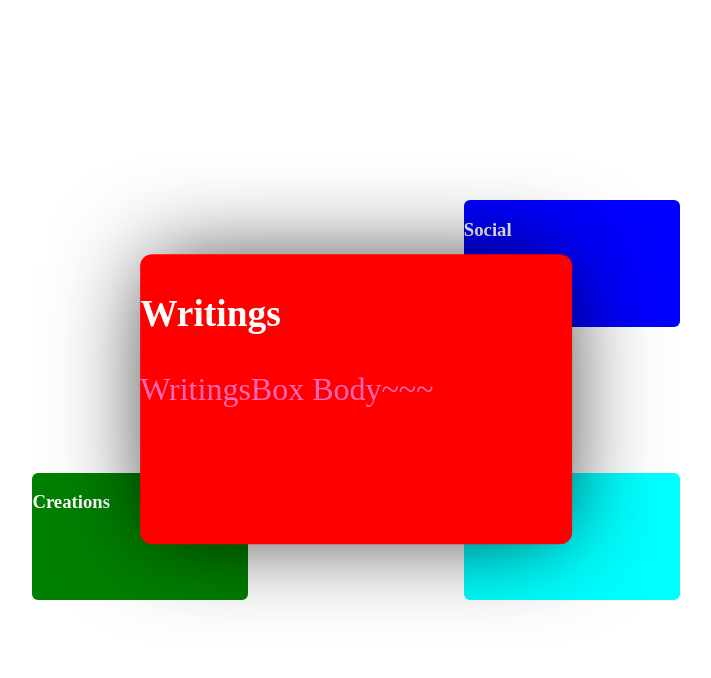
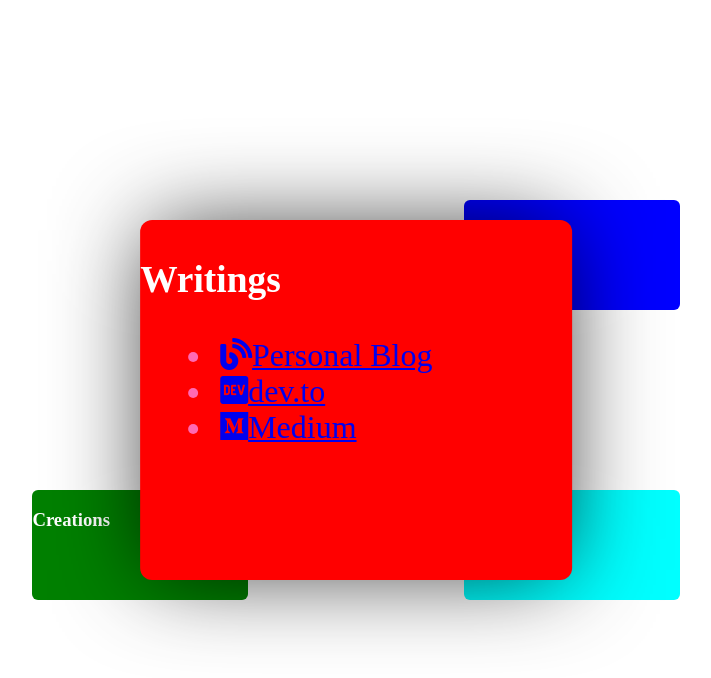
Before and after one commit to dance2die/demo.landingpage_v3_layout, a React app: page / in a window 1280 px wide. Both pictures are taken after a click on the element "Writings". Shown: the whole page, without its empty margins (284-995 px from the left). Built offline with nearby package versions, Linux system fonts and the light colour scheme.

Commit message:
Added details for Writings
and added Font-Awesome links

```diff
--- a/package.json
+++ b/package.json
@@ -5,7 +5,6 @@
   "keywords": [],
   "main": "src/index.js",
   "dependencies": {
-    "@dbeining/react-atom": "3.1.3",
     "classnames": "2.2.6",
     "node-sass": "4.11.0",
     "react": "next",
--- a/public/index.html
+++ b/public/index.html
@@ -28,16 +28,15 @@
 		You need to enable JavaScript to run this app.
 	</noscript>
 	<div id="root"></div>
-	<!--
-      This HTML file is a template.
-      If you open it directly in the browser, you will see an empty page.
 
-      You can add webfonts, meta tags, or analytics to this file.
-      The build step will place the bundled scripts into the <body> tag.
-
-      To begin the development, run `npm start` or `yarn start`.
-      To create a production bundle, use `npm run build` or `yarn build`.
-    -->
+	<!-- https://fontawesome.com/start -->
+	<!-- prettier-ignore -->
+	<link rel="stylesheet" href="https://use.fontawesome.com/releases/v5.6.3/css/solid.css" integrity="sha384-+0VIRx+yz1WBcCTXBkVQYIBVNEFH1eP6Zknm16roZCyeNg2maWEpk/l/KsyFKs7G"
+	 crossorigin="anonymous">
+	<link rel="stylesheet" href="https://use.fontawesome.com/releases/v5.6.3/css/brands.css" integrity="sha384-1KLgFVb/gHrlDGLFPgMbeedi6tQBLcWvyNUN+YKXbD7ZFbjX6BLpMDf0PJ32XJfX"
+	 crossorigin="anonymous">
+	<link rel="stylesheet" href="https://use.fontawesome.com/releases/v5.6.3/css/fontawesome.css" integrity="sha384-jLuaxTTBR42U2qJ/pm4JRouHkEDHkVqH0T1nyQXn1mZ7Snycpf6Rl25VBNthU4z0"
+	 crossorigin="anonymous">
 </body>
 
 </html>
--- a/src/Box/index.js
+++ b/src/Box/index.js
@@ -89,14 +89,42 @@
   );
 }
 
+function ExternalLink({ url, ...rest }) {
+  // For rel="noreferrer", refer to
+  // https://developers.google.com/web/tools/lighthouse/audits/noopener#recommendations
+  return <a href={url} target="_blank" rel="noreferrer" {...rest} />;
+}
+
 // Personal blog, dev.to, medium ,etc...
 function WritingsBox() {
+  function Body() {
+    return (
+      <ul>
+        <li>
+          <ExternalLink url="https://www.slightedgecoder.com/">
+            <i class="fas fa-blog" />
+            Personal Blog
+          </ExternalLink>
+        </li>
+        <li>
+          <ExternalLink url="https://dev.to/dance2die">
+            {/* https://fontawesome.com/icons/dev?style=brands */}
+            <i class="fab fa-dev" />
+            dev.to
+          </ExternalLink>
+        </li>
+        <li>
+          <ExternalLink url="https://medium.com/@dance2die">
+            <i class="fab fa-medium" />
+            Medium
+          </ExternalLink>
+        </li>
+      </ul>
+    );
+  }
+
   return (
-    <ClickableBox
-      name={names.WritingsBox}
-      title="Writings"
-      body={<div>WritingsBox Body~~~</div>}
-    />
+    <ClickableBox name={names.WritingsBox} title="Writings" body={<Body />} />
   );
 }
 
--- a/src/index.js
+++ b/src/index.js
@@ -22,7 +22,7 @@
   * ✅ Miscellaneous -> Misc.
 
 * Add details
-  * Writings
+  * ️👷‍♂️ Writings
     * SlightEdgeCoder
     * Dev.to
     * Medium
```
